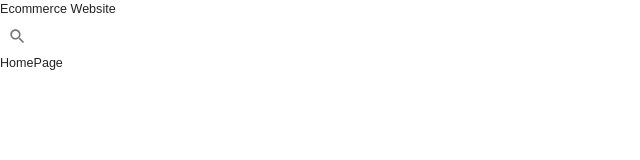
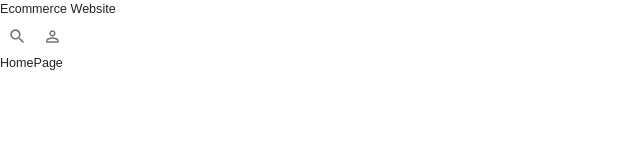
Before and after one commit to brosmar18/ecommerce-client, a React (Create React App) app: page / in a window 1280 px wide. Shown: the top 160 px of the page, without its empty margins (0-640 px from the left). Built offline with nearby package versions, Linux system fonts and the light colour scheme; a web font is replaced by a local one.

Commit message:
PersonOutline added

```diff
--- a/src/pages/Global/NavBar.jsx
+++ b/src/pages/Global/NavBar.jsx
@@ -1,5 +1,5 @@
 import { useDispatch, useSelector } from "react-redux";
-import { Badge, Box, IconButton } from '@mui/material';
+import { Badge, Box, Icon, IconButton } from '@mui/material';
 import {
   PersonOutline,
   ShoppingBagOutlined,
@@ -23,6 +23,9 @@ const NavBar = () => {
             <IconButton>
               <SearchOutlined />
             </IconButton>
+            <IconButton>
+              <PersonOutline />
+            </IconButton>
           </Box>
         </Box>
       </Box>
```
